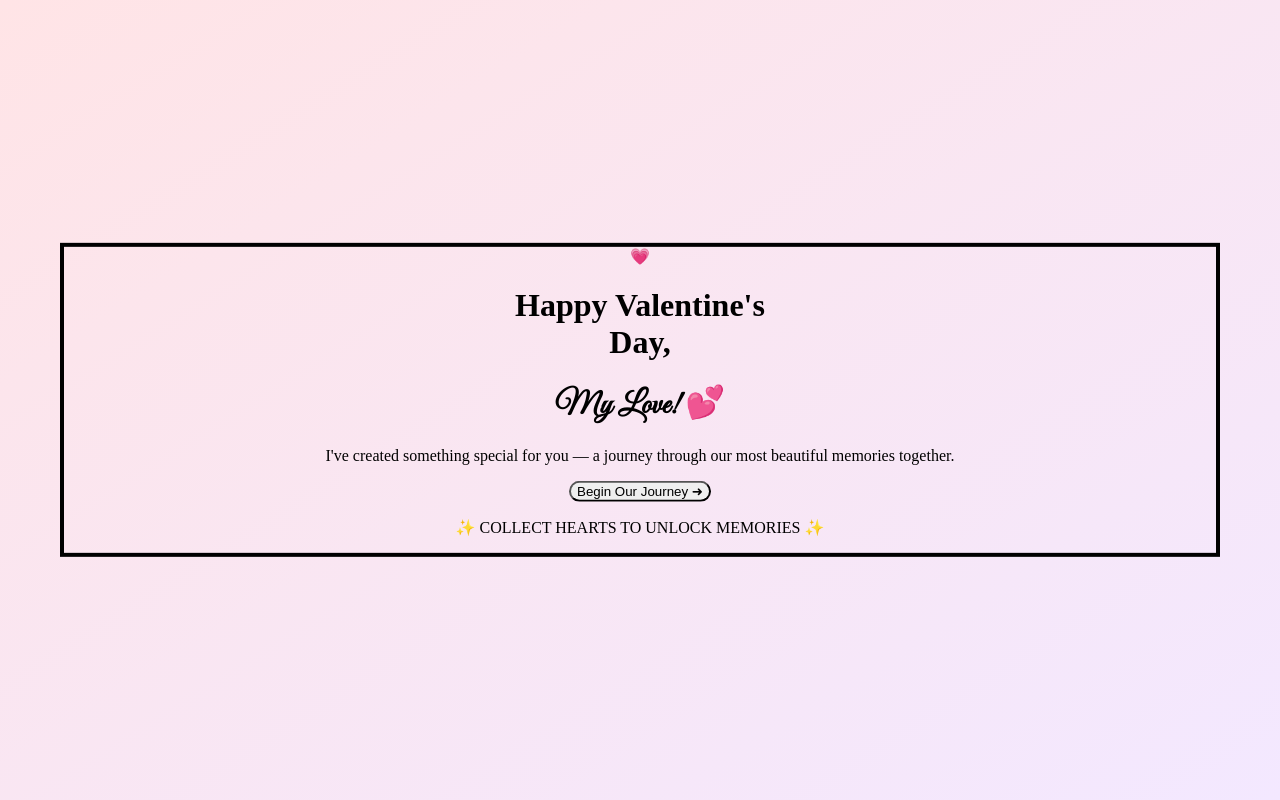
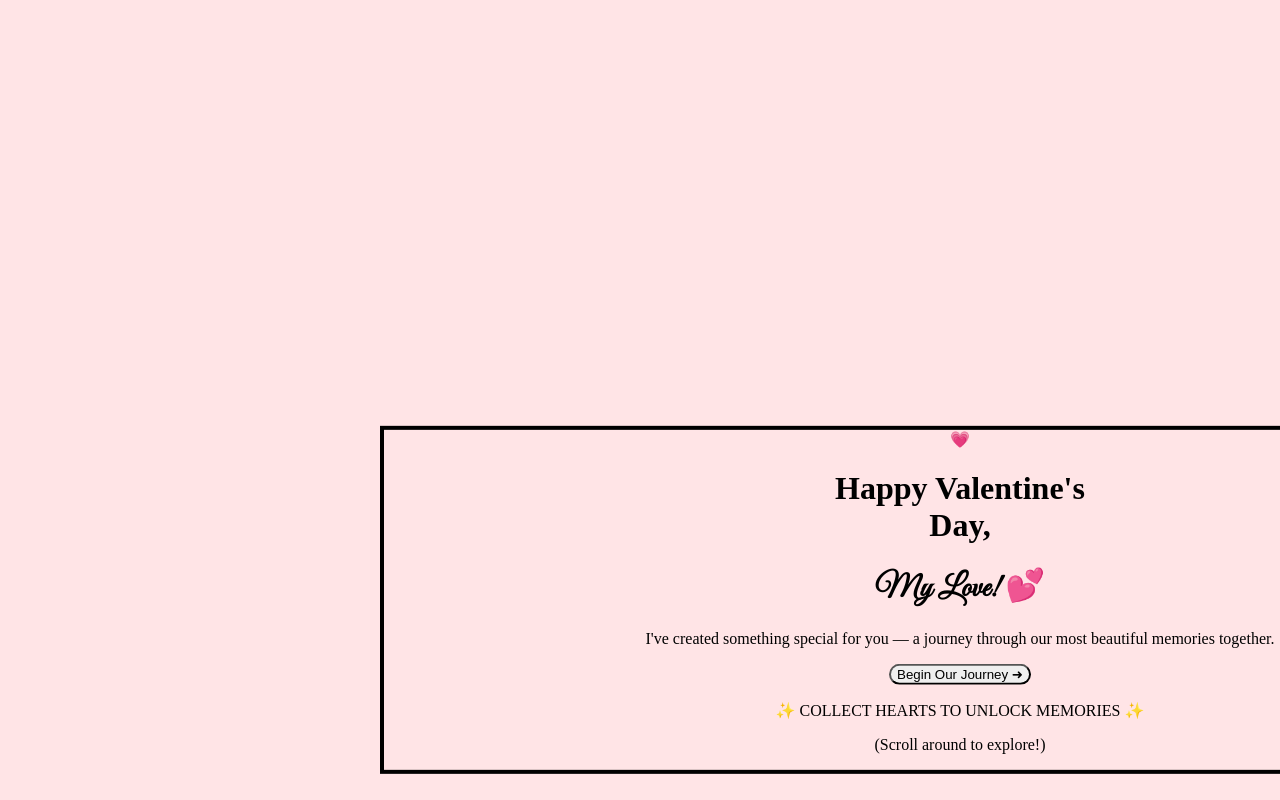
Before and after one commit to Professor0103/hog_game, a React (Vite) app: page / in a window 1280 px wide. Built offline with nearby package versions, Linux system fonts and the light colour scheme.

Commit message:
feat: enable horizontal and vertical scrolling on welcome screen

```diff
--- a/src/components/ui/Overlay.jsx
+++ b/src/components/ui/Overlay.jsx
@@ -24,10 +24,13 @@ export const UIOverlay = () => {
 
     if (gameState === 'welcome') {
         return (
-            <div style={{ position: 'fixed', top: 0, left: 0, width: '100vw', height: '100vh', zIndex: 99999, background: 'linear-gradient(to bottom right, #ffe4e6, #f3e8ff)' }}>
-                {/* Background Floating Hearts */}
-                <div className="absolute inset-0 overflow-hidden pointer-events-none">
-                    {[...Array(40)].map((_, i) => (
+            // Scrollable Container
+            <div className="w-full h-full bg-gradient-to-br from-pink-100 via-purple-100 to-pink-200 overflow-auto">
+                <div style={{ minWidth: '150vw', minHeight: '150vh', position: 'relative' }}>
+
+                    {/* Background Floating Hearts - Scattered across large area */}
+                    <div className="absolute inset-0 pointer-events-none overflow-hidden">
+                        {[...Array(60)].map((_, i) => (
                             <div key={i}
                                 className="absolute text-pink-300 animate-float select-none"
                                 style={{
@@ -44,7 +47,7 @@ export const UIOverlay = () => {
                         ))}
                     </div>
 
-                {/* Main Content - Centered Absolutely */}
+                    {/* Main Content - Centered in the large scrollable area */}
                     <div className="absolute top-1/2 left-1/2 transform -translate-x-1/2 -translate-y-1/2 text-center w-[90vw] max-w-4xl bg-white/80 p-10 rounded-3xl shadow-2xl border-4 border-white">
                         <div className="text-8xl text-pink-500 mb-6 drop-shadow-md animate-bounce">
                             💗
@@ -71,6 +74,10 @@ export const UIOverlay = () => {
                         <p className="mt-8 text-pink-500 font-bold uppercase text-sm tracking-widest animate-pulse">
                             ✨ Collect hearts to unlock memories ✨
                         </p>
+                        <p className="mt-4 text-gray-400 text-xs">
+                            (Scroll around to explore!)
+                        </p>
+                    </div>
                 </div>
             </div>
         );
--- a/src/index.css
+++ b/src/index.css
@@ -11,8 +11,8 @@ body,
     height: 100vh;
     min-height: -webkit-fill-available;
     /* Mobile fix */
-    overflow: hidden;
-    /* Prevent scrollbars */
+    overflow: auto;
+    /* Enable scrollbars as requested */
     background-color: #ffe4e6;
     /* Soft Warm Pink */
 }
```
Lines whose indentation alone changed are shown as unchanged.
